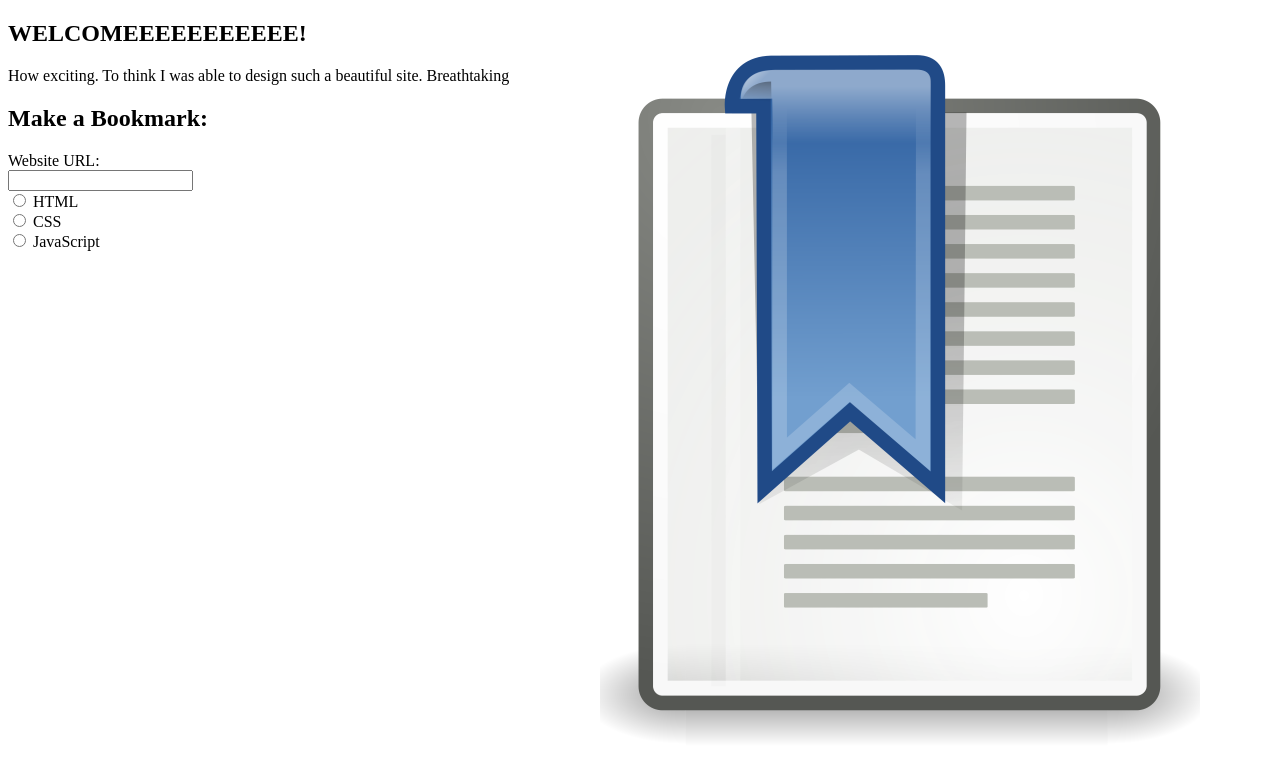
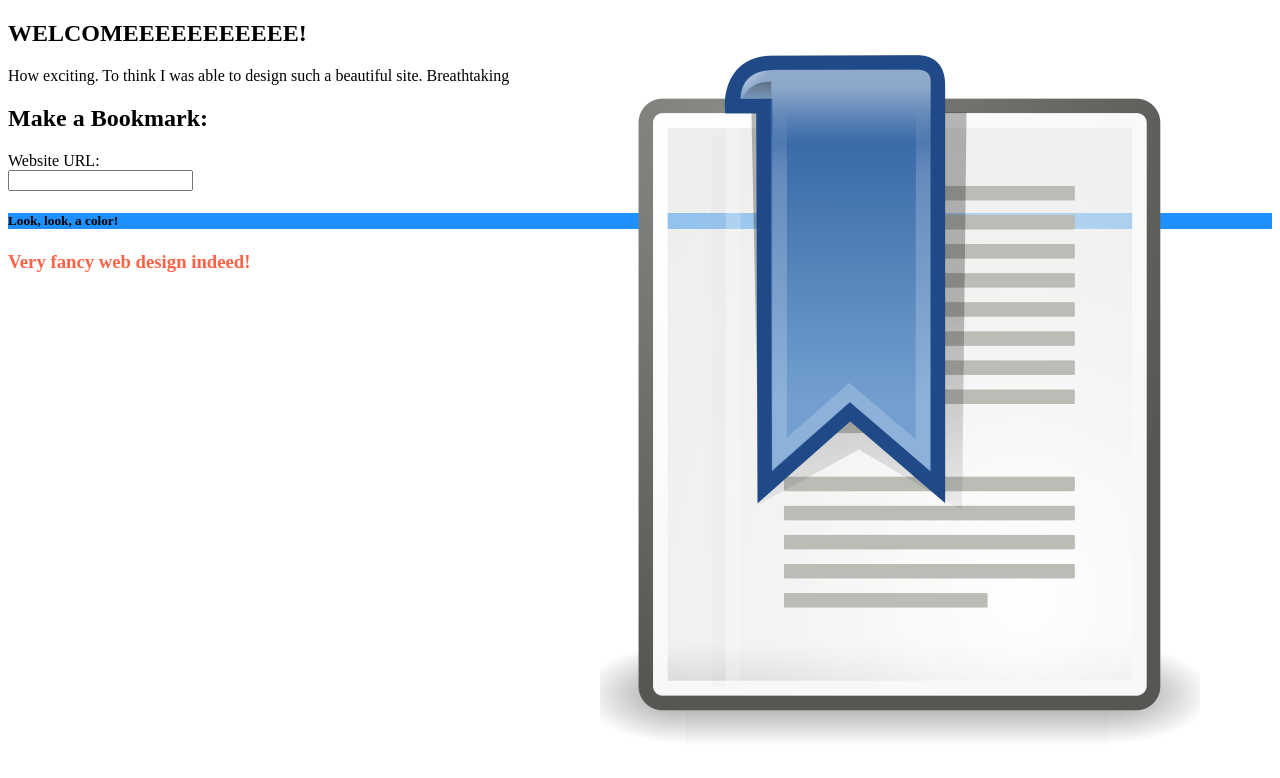
Before and after one commit to MaxPowah/MaxPowah.github.io, a plain HTML site: page index.html in a window 1280 px wide. Drawn offline with Linux system fonts and the light colour scheme.

Commit message:
Update index.html

```diff
--- a/index.html
+++ b/index.html
@@ -21,20 +21,17 @@
      <label for="website">Website URL:</label><br>
      <input type="text" id="website" name="website"><br>
    </form>
-   <form>
-      <input type="radio" id="html" name="fav_language" value="HTML">
-      <label for="html">HTML</label><br>
-      <input type="radio" id="css" name="fav_language" value="CSS">
-      <label for="css">CSS</label><br>
-      <input type="radio" id="javascript" name="fav_language" value="JavaScript">
-   <label for="javascript">JavaScript</label>
-</form>
+
 <article>
 
 <aside>
   <img src="1200px-'Bookmark'.png" alt="BookMrkPng" style= "position:absolute; right:80px; top:20px; width:600px;height:737px;">
 </aside>
 
+</footer>
+    <h1 style="background-color:DodgerBlue;">Look, look, a color!</h1>
 
+    <h3 style="color:Tomato;">Very fancy web design indeed!</h3>
+</footer>
 
 </html>
```
